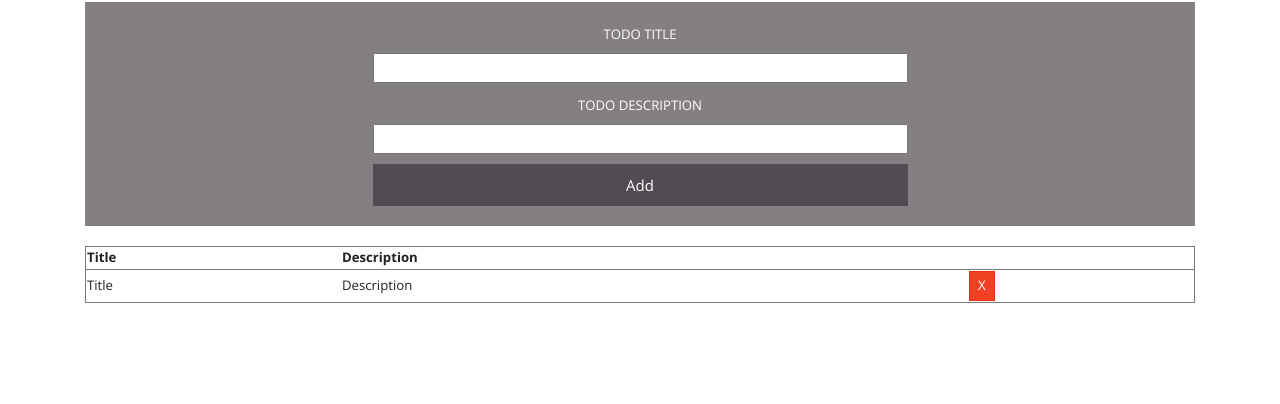
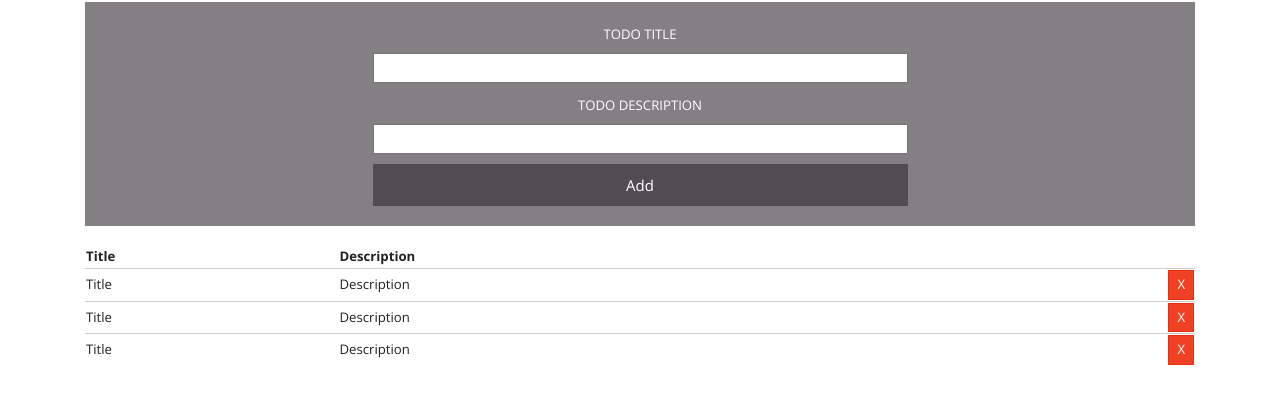
Before and after one commit to bermarte/encapsulation-list-prototype, a plain HTML site: page public/index.html in a window 1280 px wide. Shown: the part 42-446 px from the top of the page. Drawn offline with nearby package versions, Linux system fonts and the light colour scheme.

Commit message:
new changes on view

```diff
--- a/public/css/style.css
+++ b/public/css/style.css
@@ -59,21 +59,21 @@ body {
   }
   .todoitems{
       margin-top: 20px;
-      border: 1px solid #797979;
       width: 100%;
       text-align: left;
 
   }
 
-  #todo-list{
+  #todo-list tr{
       text-align: left;
-      border: 1px solid #797979;
+      border-top: 1px solid #cfc9c9;
 
   }
-  #todo-list:hover{
-      background: #797979;
+  #todo-list tr:hover{
+      background: #b1aeae;
       padding: 10px;
-      border: 1px solid  rgba(49, 43, 49, 0.6);
+      border: 1px solid #cfc9c9;
+      ;
 
 
   }
--- a/public/index.html
+++ b/public/index.html
@@ -2,7 +2,7 @@
 <html lang='en'>
 
 <head>
-  <meta charset='utf8'>
+  <meta charset='utf-8'>
   <title>ToDoList</title>
 
   <link rel="stylesheet" href="./css/style.css"/>
@@ -15,8 +15,6 @@
 </head>
 
 <body>
-
-
 <!--Main page-->
 <section id="page" class="todo-form">
   <div class="container">
@@ -26,7 +24,6 @@
           <span class="primary-text">My </span
           ><span class="secondary-text">ToDo List</span>
         </h2>
-
         <form>
           <div>
             <label for="title">Todo Title</label><br />
@@ -36,12 +33,6 @@
             <label for="Description">Todo Description</label><br />
             <input type="text" name="Description" />
           </div>
-
-
-          <!-- <div>
-            <label for="list">Todo List</label><br />
-            <textarea name="list"></textarea>
-          </div> -->
           <button type="submit" name="button">Add</button>
         </form>
         <div class="row center-xs center-sm center-md center-lg">
@@ -58,7 +49,17 @@
               <tr>
                 <td>Title </td>
                 <td>Description</td>
-                <td><a href="#" class="btn btn-danger btn-sm delete">X</a></td>
+                <td><a href="#" class="btn btn-danger btn-sm delete end">X</a></td>
+              </tr>
+              <tr>
+                <td>Title </td>
+                <td>Description</td>
+                <td><a href="#" class="btn btn-danger btn-sm delete end">X</a></td>
+              </tr>
+              <tr>
+                <td>Title </td>
+                <td>Description</td>
+                <td><a href="#" class="btn btn-danger btn-sm delete end">X</a></td>
               </tr>
             </tbody>
           </table>
```
Also changed, not shown: public/css/bootstrap.css.
